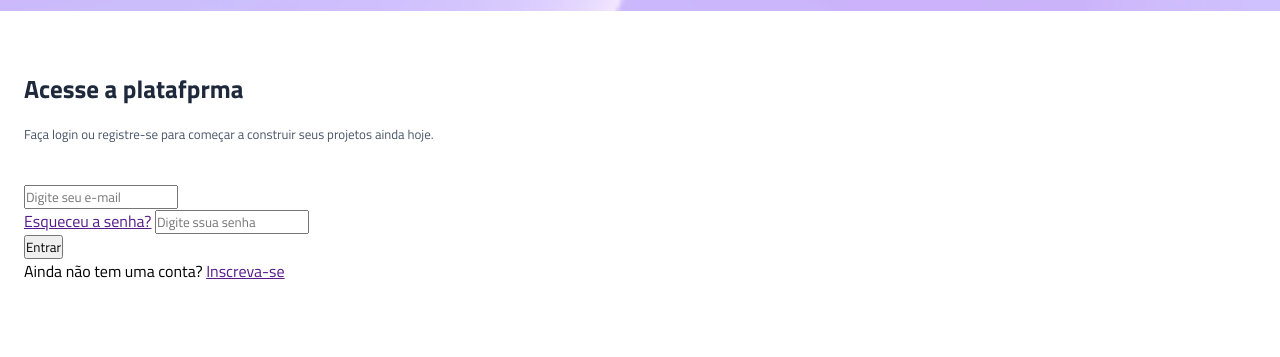
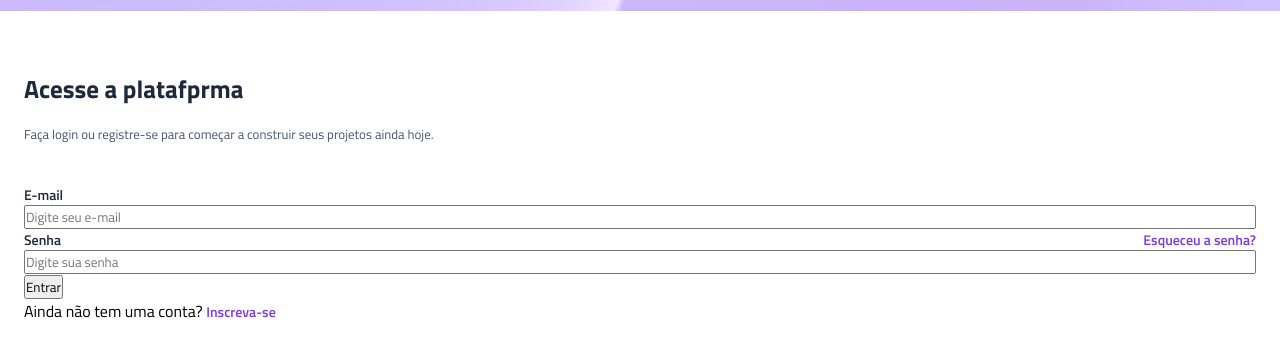
Before and after one commit to Euronymous380/projeto-vertigo, a plain HTML site: page index.html in a window 1280 px wide. Shown: the part 123-480 px from the top of the page. Drawn offline with Linux system fonts and the light colour scheme.

Commit message:
estilização dos labels e das ancoras da seção de login

```diff
--- a/index.html
+++ b/index.html
@@ -26,13 +26,17 @@
         <seection class="login">
             <form action="">
                 <div class="input-box">
-                    <label for="email"></label>
+                    <label for="email">E-mail</label>
                     <input type="email" placeholder="Digite seu e-mail" id="email">
                 </div>
                 <div class="input-box">
-                    <label for="senha"></label>
-                    <a href="">Esqueceu a senha?</a>
-                    <input type="password" placeholder="Digite ssua senha" id="senha">
+
+                    <div>
+                        <label for="senha">Senha</label>
+                        <a href="">Esqueceu a senha?</a>
+                    </div>
+
+                    <input type="password" placeholder="Digite sua senha" id="senha">
                 </div>
 
                 <button>Entrar</button>
--- a/style.css
+++ b/style.css
@@ -9,6 +9,7 @@
 :root {
     --gray-800: #1e293b;
     --gray-600: #475569;
+    --purple: #7c3aed;
 }
 
 header {
@@ -41,3 +42,31 @@ main {
     font-size: 0.8125rem;
     color: var(--gray-600);
 }
+
+.input-box {
+    display: flex;
+    flex-direction: column;
+}
+
+.input-box div {
+    display: flex;
+    justify-content: space-between;
+    align-items: center;
+}
+
+.login label {
+    font-size: 0.875rem;
+    color: var(--gray-800);
+    font-weight: 600;
+}
+
+.login a {
+    color: var(--purple);
+    text-decoration: none;
+    font-size: 0.875rem;
+    font-weight: 600;
+}
+
+.login a:hover {
+    text-decoration: underline;
+}
```
